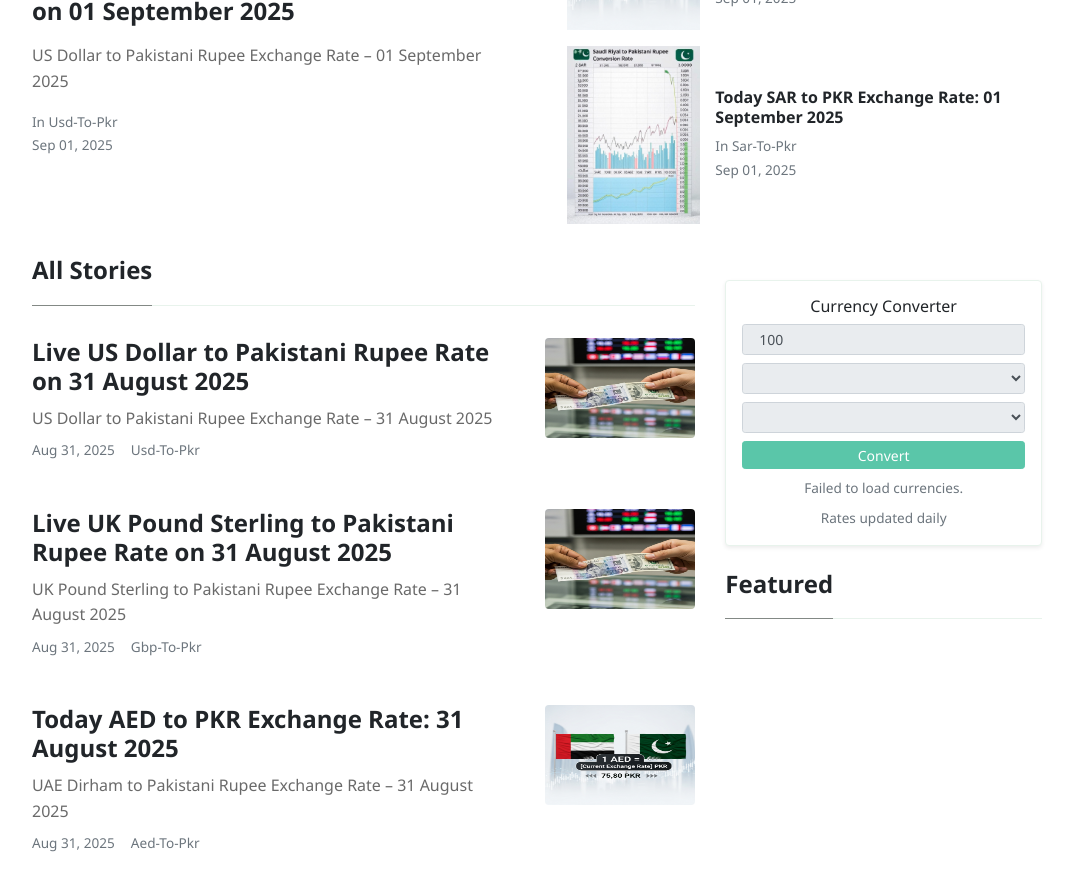
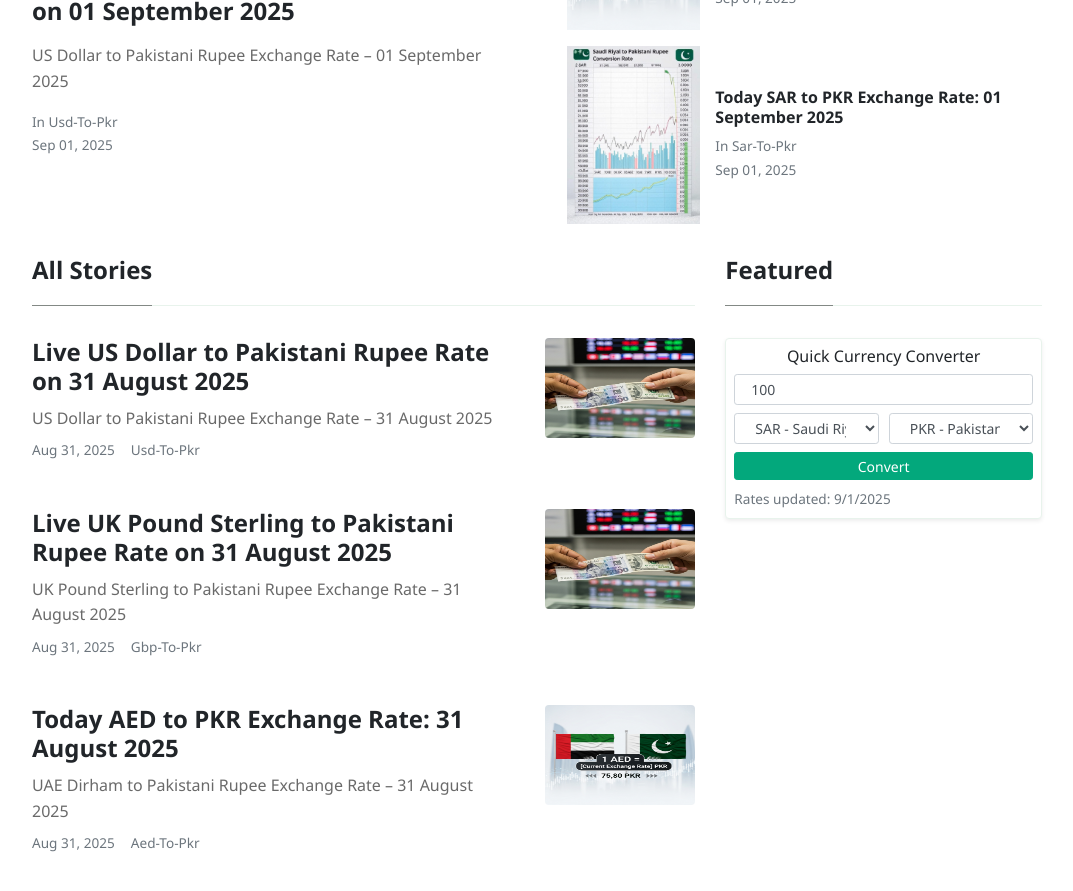
Before and after one commit to mlcom/mlcom.github.io, a Jekyll site: the page built from index.html, in a window 1280 px wide and 900 px high, scrolled down 346 px. Shown: the top 891 px of the window, without its empty margins (103-1176 px from the left). Built offline with Jekyll 4.4.1, drawn with Linux system fonts in a browser that asks for light colours; nearby versions of some CDN libraries; the list of posts is cut into pages by our own code; some of the changed lines change nothing that is shown.

Commit message:
Update sidebar-featured.html

```diff
--- a/_includes/sidebar-featured.html
+++ b/_includes/sidebar-featured.html
@@ -1,29 +1,5 @@
 <div class="sticky-top sticky-top-offset">
-   <div class="card shadow-sm mb-4 mt-4">
-        <div class="card-body p-3">
-            <h5 class="card-title h6 text-center mb-2">Currency Converter</h5>
-            <fieldset id="calculator-fieldset" disabled>
-                <div id="currency-calculator">
-                    <div class="form-group mb-2">
-                        <input type="number" id="amount" class="form-control form-control-sm" value="100" placeholder="Amount">
-                    </div>
-                    <div class="form-group mb-2">
-                        <select id="from_currency" class="form-control form-control-sm"></select>
-                    </div>
-                    <div class="form-group mb-2">
-                        <select id="to_currency" class="form-control form-control-sm"></select>
-                    </div>
-                    <button id="convert-button" class="btn btn-primary btn-sm w-100">Convert</button>
-                    <div id="result_container" class="mt-2 text-center">
-                        <div id="result_text" class="text-success font-weight-bold small"></div>
-                        <p id="status_text" class="text-muted small mb-0"></p>
-                    </div>
-                </div>
-            </fieldset>
-            <small class="text-muted d-block text-center mt-2">Rates updated daily</small>
-        </div>
-    </div>
-
+    <!-- Featured Posts -->
     <h4 class="font-weight-bold spanborder"><span>Featured</span></h4>
     <ol class="list-featured">
         {% for post in site.tags.featured %}
@@ -44,70 +20,122 @@
         {% endfor %}
     </ol>
 
+    <!-- Compact Currency Converter -->
+    <div class="card shadow-sm mb-4 mt-4">
+        <div class="card-body p-2">
+            <h5 class="card-title h6 text-center mb-2">Quick Currency Converter</h5>
+            <fieldset id="sidebar-calculator-fieldset" disabled>
+                <div id="sidebar-calculator">
+                    <div class="form-group mb-2">
+                        <input type="number" id="sidebar-amount" class="form-control form-control-sm" value="100" aria-label="Amount">
+                    </div>
+                    <div class="form-row">
+                        <div class="col-6 mb-2">
+                            <select id="sidebar-from" class="form-control form-control-sm"></select>
+                        </div>
+                        <div class="col-6 mb-2">
+                            <select id="sidebar-to" class="form-control form-control-sm"></select>
+                        </div>
+                    </div>
+                    <button id="sidebar-convert" class="btn btn-primary btn-sm w-100">Convert</button>
+                    <div id="sidebar-result" class="mt-2 text-center small font-weight-bold text-success"></div>
+                    <p id="sidebar-status" class="text-muted small mb-0"></p>
+                </div>
+            </fieldset>
+        </div>
+    </div>
 </div>
 
-<!-- Currency Converter Script -->
+<!-- Sidebar Converter Script -->
 <script>
-document.addEventListener("DOMContentLoaded", function () {
-    const fromCurrency = document.getElementById("from_currency");
-    const toCurrency = document.getElementById("to_currency");
-    const amountInput = document.getElementById("amount");
-    const convertButton = document.getElementById("convert-button");
-    const resultText = document.getElementById("result_text");
-    const statusText = document.getElementById("status_text");
-    const fieldset = document.getElementById("calculator-fieldset");
+document.addEventListener('DOMContentLoaded', function() {
+    const lastUpdated = "{{ site.data.rates.last_updated_utc | date_to_xmlschema }}";
+    const conversionRates = {{ site.data.rates.rates | jsonify }};
+    const currencyNames = {{ site.data.currency_names | jsonify }};
 
-    const API_URL = "https://api.exchangerate.host/latest";
+    const amountInput = document.getElementById('sidebar-amount');
+    const fromSelect = document.getElementById('sidebar-from');
+    const toSelect = document.getElementById('sidebar-to');
+    const convertButton = document.getElementById('sidebar-convert');
+    const resultText = document.getElementById('sidebar-result');
+    const statusText = document.getElementById('sidebar-status');
+    const fieldset = document.getElementById('sidebar-calculator-fieldset');
 
-    async function fetchCurrencies() {
-        try {
-            statusText.textContent = "Loading currencies...";
-            const response = await fetch(API_URL);
-            const data = await response.json();
-            const currencies = Object.keys(data.rates);
-
-            currencies.forEach(code => {
-                let option1 = new Option(code, code);
-                let option2 = new Option(code, code);
-                fromCurrency.add(option1);
-                toCurrency.add(option2);
-            });
-
-            fromCurrency.value = "USD";
-            toCurrency.value = "EUR";
-            statusText.textContent = "Currencies loaded.";
-            fieldset.disabled = false;
-        } catch (error) {
-            statusText.textContent = "Failed to load currencies.";
+    function populateCurrencies() {
+        fromSelect.innerHTML = '';
+        toSelect.innerHTML = '';
+        for (const code in conversionRates) {
+            const name = currencyNames[code] || code;
+            const optionText = `${code} - ${name}`;
+            fromSelect.add(new Option(optionText, code));
+            toSelect.add(new Option(optionText, code));
         }
+        fromSelect.value = 'SAR';
+        toSelect.value = 'PKR';
+        fieldset.disabled = false;
+        statusText.textContent = `Rates updated: ${new Date(lastUpdated).toLocaleDateString()}`;
     }
 
-    async function convertCurrency() {
+    function addOrUpdateJsonLd(from, to, rate) {
+        const scriptId = `jsonld-${from}-${to}`;
+        let script = document.getElementById(scriptId);
+
+        const jsonLd = {
+            "@context": "https://schema.org",
+            "@type": "ExchangeRateSpecification",
+            "currency": from,
+            "currentExchangeRate": {
+                "@type": "UnitPriceSpecification",
+                "priceCurrency": to,
+                "price": rate.toFixed(4)
+            },
+            "exchangeRateSpread": "0.0",
+            "validFrom": lastUpdated
+        };
+
+        if (!script) {
+            script = document.createElement("script");
+            script.type = "application/ld+json";
+            script.id = scriptId;
+            document.body.appendChild(script);
+        }
+        script.textContent = JSON.stringify(jsonLd, null, 2);
+    }
+
+    function performConversion() {
         const amount = parseFloat(amountInput.value);
+        const from = fromSelect.value;
+        const to = toSelect.value;
+
         if (isNaN(amount) || amount <= 0) {
-            resultText.textContent = "Enter a valid amount.";
+            resultText.textContent = '';
+            statusText.textContent = 'Enter a valid amount.';
             return;
         }
 
-        const from = fromCurrency.value;
-        const to = toCurrency.value;
+        const rateFrom = conversionRates[from];
+        const rateTo = conversionRates[to];
+        if (!rateFrom || !rateTo) {
+            resultText.textContent = '';
+            statusText.textContent = 'Currency data not available.';
+            return;
+        }
 
-        try {
-            statusText.textContent = "Converting...";
-            const response = await fetch(`${API_URL}?base=${from}&symbols=${to}`);
-            const data = await response.json();
-            const rate = data.rates[to];
-            const result = (amount * rate).toFixed(2);
+        const converted = (amount / rateFrom) * rateTo;
+        const rate = rateTo / rateFrom;
 
-            resultText.textContent = `${amount} ${from} = ${result} ${to}`;
-            statusText.textContent = "Conversion successful.";
-        } catch (error) {
-            statusText.textContent = "Conversion failed.";
-        }
+        resultText.textContent = `${amount} ${from} = ${converted.toFixed(2)} ${to}`;
+        statusText.textContent = `1 ${from} = ${rate.toFixed(4)} ${to}`;
+
+        // Add or update JSON-LD entry for this pair
+        addOrUpdateJsonLd(from, to, rate);
     }
 
-    convertButton.addEventListener("click", convertCurrency);
+    convertButton.addEventListener('click', performConversion);
+    amountInput.addEventListener('keypress', e => { if (e.key === 'Enter') performConversion(); });
 
-    fetchCurrencies();
+    populateCurrencies();
+    // Initial JSON-LD for default pair SAR→PKR
+    addOrUpdateJsonLd('SAR', 'PKR', conversionRates['PKR'] / conversionRates['SAR']);
 });
 </script>
```
